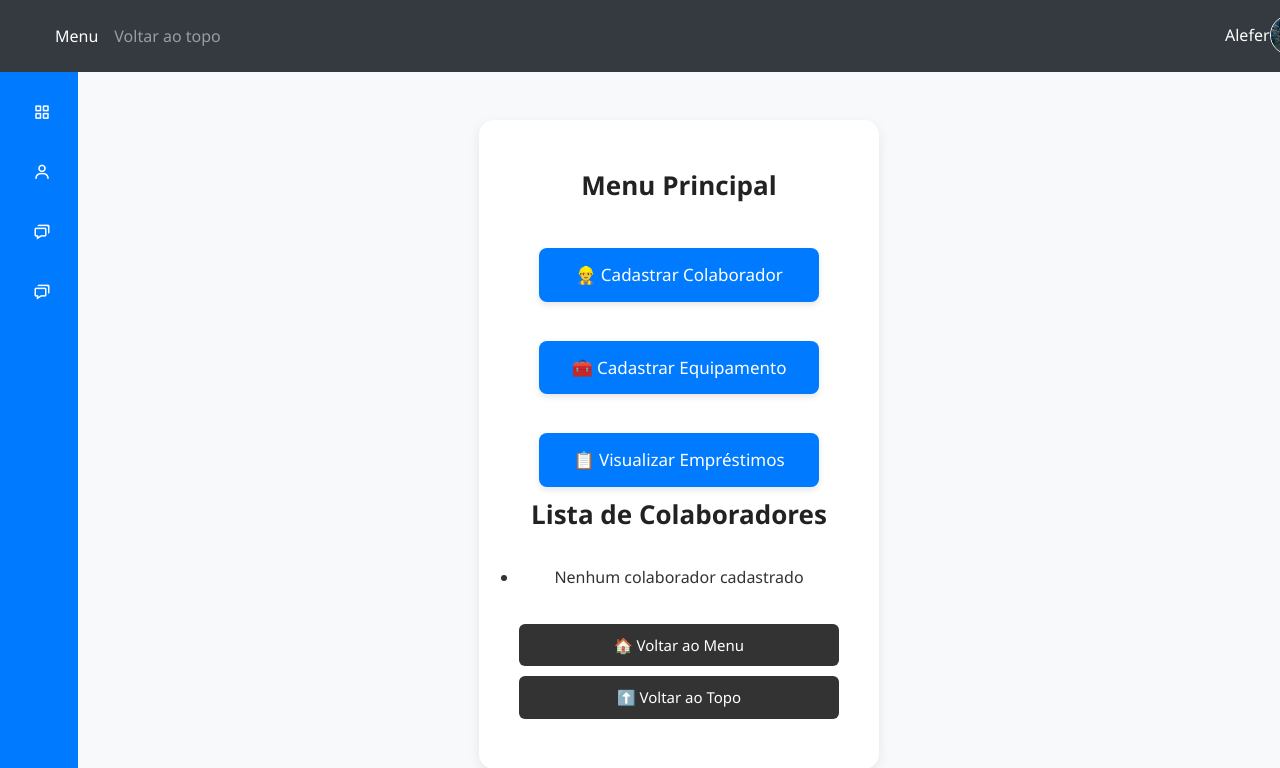
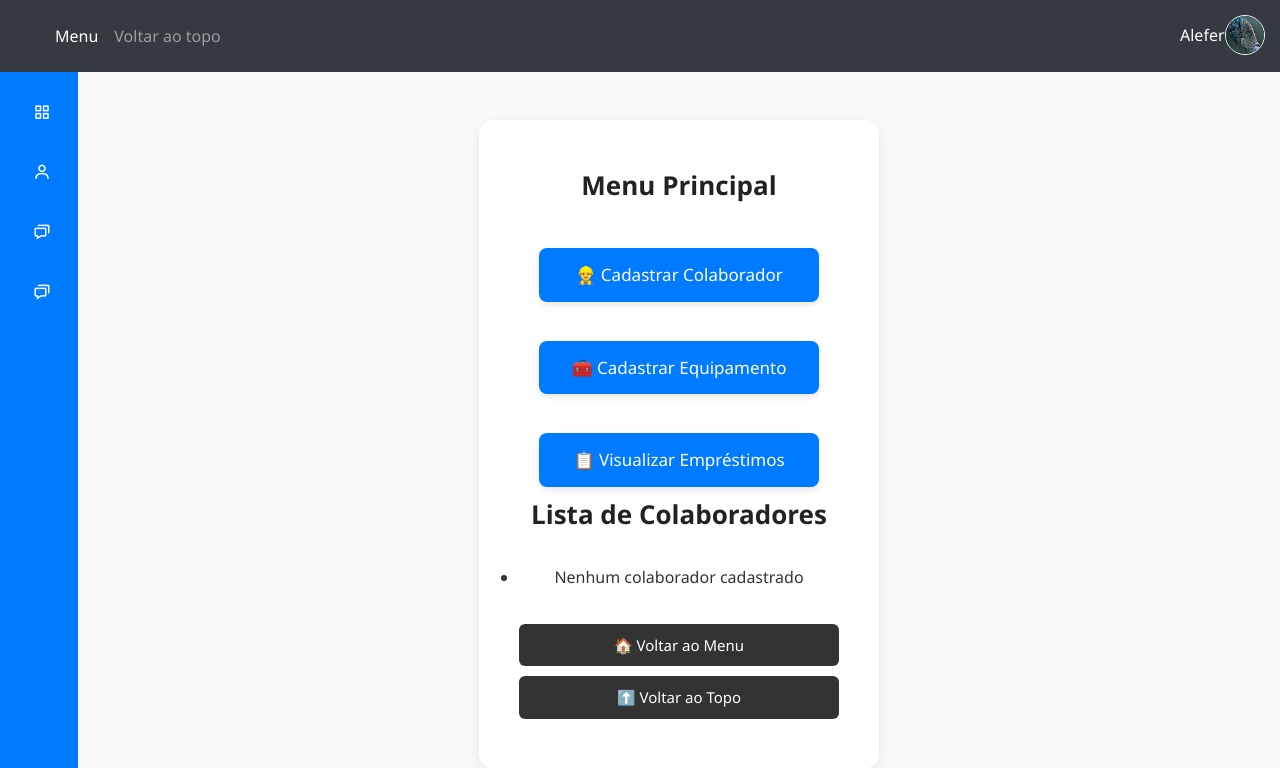
Before and after one commit to AleGreef/Gerenciador_Epi-s, a Django app: page / in a window 1280 px wide. Shown: the top 768 px of the page. Run offline with Django 5.2, Linux system fonts and the light colour scheme.

Commit message:
menu lateral, barra superior com foto para o perfil e login

```diff
--- a/app_site/static/css/style.css
+++ b/app_site/static/css/style.css
@@ -34,7 +34,7 @@ body {
 .avatar{
   position: fixed;
   top:15px;
-  right: 15px;
+  right: 60px;
   width: 40px;
   cursor: pointer;
   z-index: 9999;
--- a/app_site/templates/app_site/partials/base.html
+++ b/app_site/templates/app_site/partials/base.html
@@ -35,7 +35,6 @@
                                     <img src="{% static 'img/foto_teste.jpg' %}"
                                         alt="Foto de perfil"
                                         width="40" height="40"
-                                        style="border-radius:50%; object-fit:cover;"
                                         loading="lazy"
                                         class="rounded-circle border border-light me-2">
                                 </a>
```
